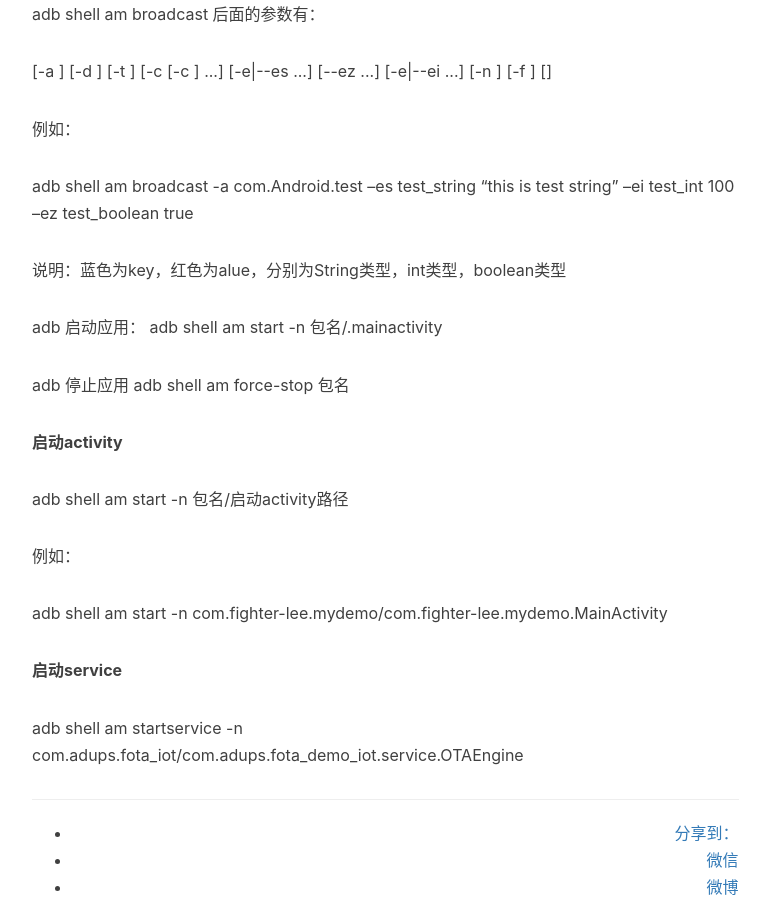
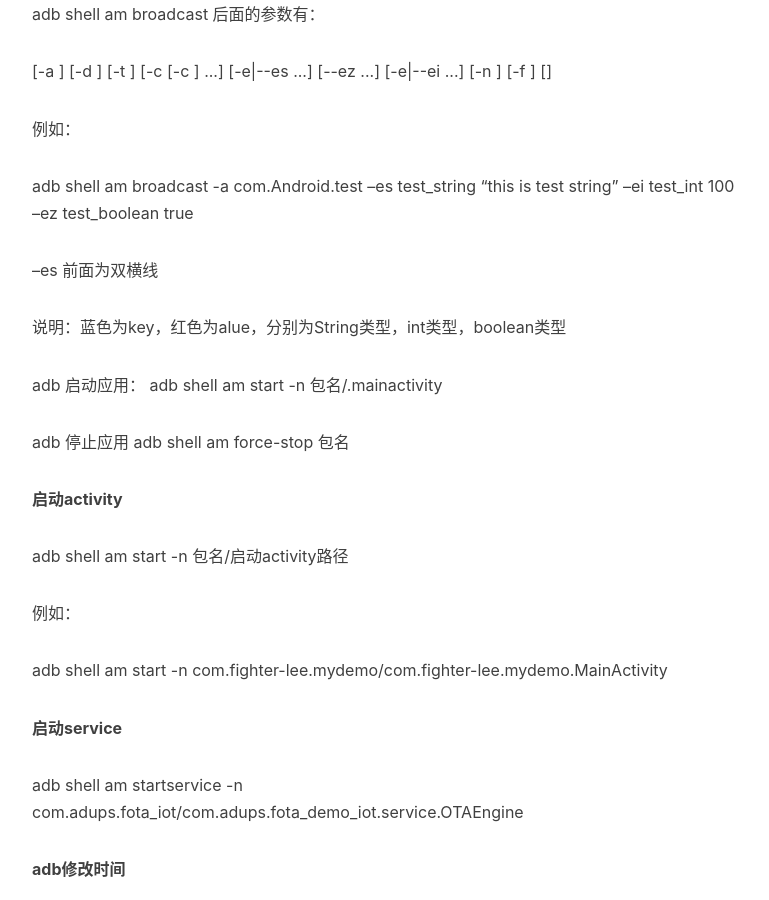
Before and after one commit to fighter-lee/fighter-lee.github.io, a Jekyll site: the page built from _posts/2015-05-10-Android-adb.markdown, in a window 1280 px wide and 900 px high, scrolled down 921 px. Shown: the whole window, without its empty margins (233-1002 px from the left). Built offline with Jekyll 4.4.1, drawn with Linux system fonts in a browser that asks for light colours; nearby versions of some CDN libraries; comment, search, counter and statistics services are not loaded; some of the changed text lies outside the part shown.

Commit message:
fighter
adb

```diff
--- a/_posts/2015-05-10-Android-adb.markdown
+++ b/_posts/2015-05-10-Android-adb.markdown
@@ -31,6 +31,7 @@
 
 adb shell am broadcast -a com.Android.test --es test_string "this is test string" --ei test_int 100 --ez test_boolean true
 
+--es 前面为双横线
 
 说明：蓝色为key，红色为alue，分别为String类型，int类型，boolean类型
 
@@ -51,3 +52,7 @@
 **启动service**
 
 adb shell am startservice -n com.adups.fota_iot/com.adups.fota_demo_iot.service.OTAEngine
+
+**adb修改时间**
+
+adb shell date -s "20171010.120000"
```
